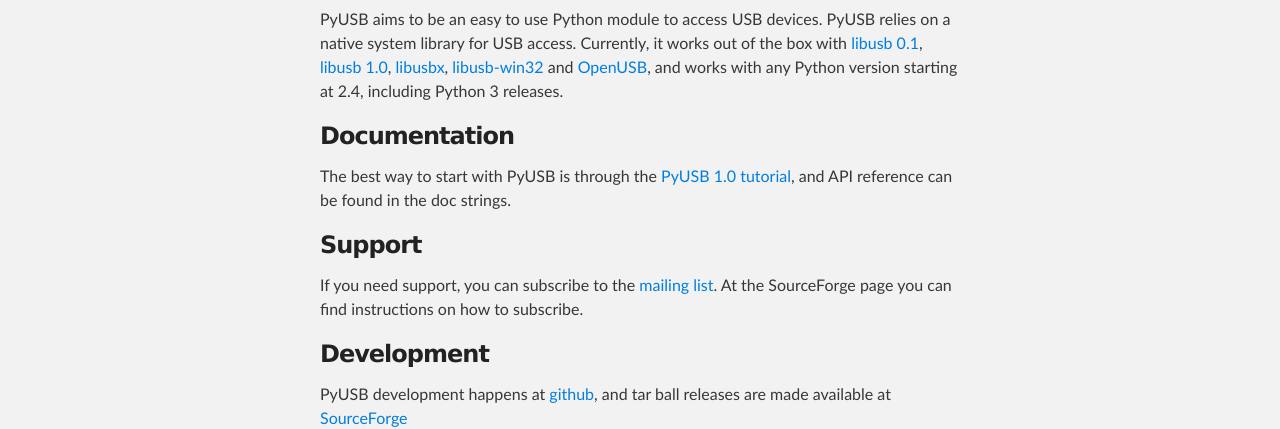
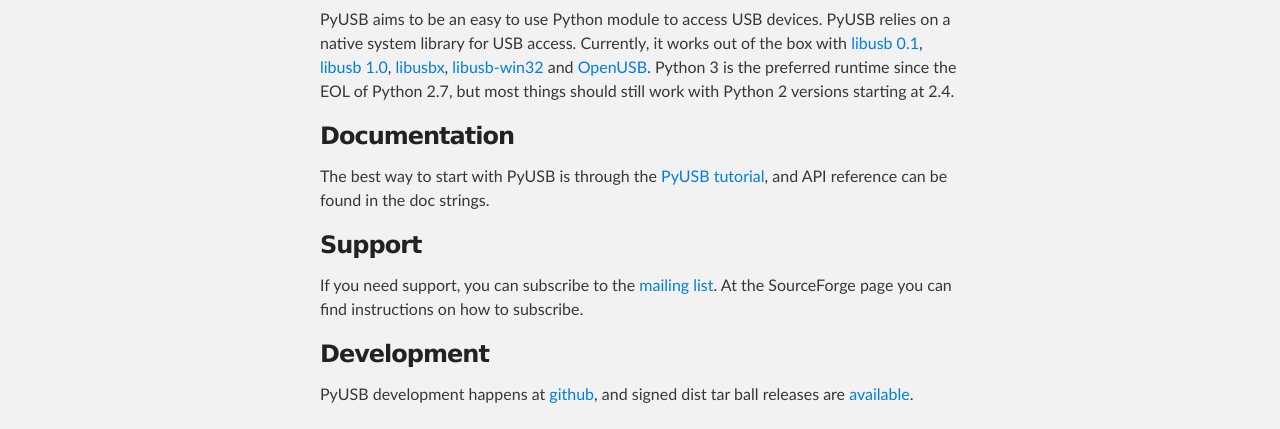
Before and after one commit to pyusb/pyusb, a plain HTML site: page index.html in a window 1280 px wide. Shown: the part 371-800 px from the top of the page. Drawn offline with Linux system fonts and the light colour scheme.

Commit message:
Update information to match PyUSB 1.1.0

```diff
--- a/index.html
+++ b/index.html
@@ -39,14 +39,15 @@ PyUSB relies on a native system library for USB access. Currently, it works
 out of the box with <a href="http://libusb.sourceforge.net/doc/">libusb 0.1</a>,
 <a href="http://www.libusb.org/">libusb 1.0</a>, <a href="http://libusbx.org/">libusbx</a>,
 <a href="http://www.libusb.org/wiki/libusb-win32">libusb-win32</a>
-and <a href="https://sourceforge.net/projects/openusb/">OpenUSB</a>,
-and works with any Python version starting at 2.4, including Python 3 releases.</p>
+and <a href="https://sourceforge.net/projects/openusb/">OpenUSB</a>.  Python 3
+is the preferred runtime since the EOL of Python 2.7, but most things should
+still work with Python 2 versions starting at 2.4.</p>
 
 <h3>
 <a name="documentation" class="anchor" href="#documentation"><span class="octicon octicon-link"></span></a>Documentation</h3>
 
 <p>The best way to start with PyUSB is through the
-<a href="https://github.com/pyusb/pyusb/blob/master/docs/tutorial.rst">PyUSB 1.0 tutorial</a>,
+<a href="https://github.com/pyusb/pyusb/blob/master/docs/tutorial.rst">PyUSB tutorial</a>,
 and API reference can be found in the doc strings.</p>
 
 <h3>
@@ -59,9 +60,9 @@ SourceForge page you can find instructions on how to subscribe.</p>
 <h3>
 <a name="development" class="anchor" href="#development"><span class="octicon octicon-link"></span></a>Development</h3>
 
-<p>PyUSB development happens at <a href="https://github.com/pyusb/pyusb">github</a>, and tar
-ball releases are made available at
-<a href="https://sourceforge.net/projects/pyusb/files/">SourceForge</a></p>
+<p>PyUSB development happens at <a href="https://github.com/pyusb/pyusb">github</a>, and signed dist tar ball releases are
+<a href="https://github.com/pyusb/pyusb/releases">available</a>.</p>
+
       </section>
     </div>
 
```
